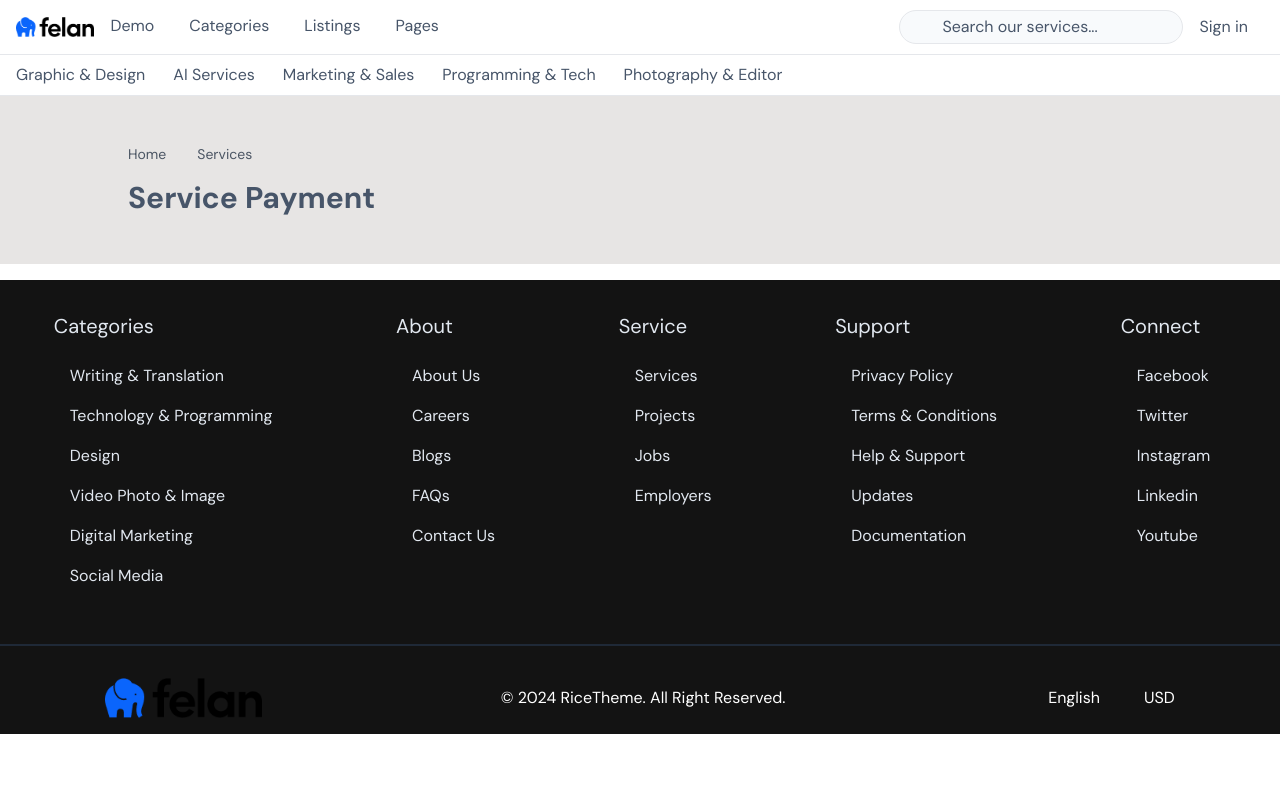
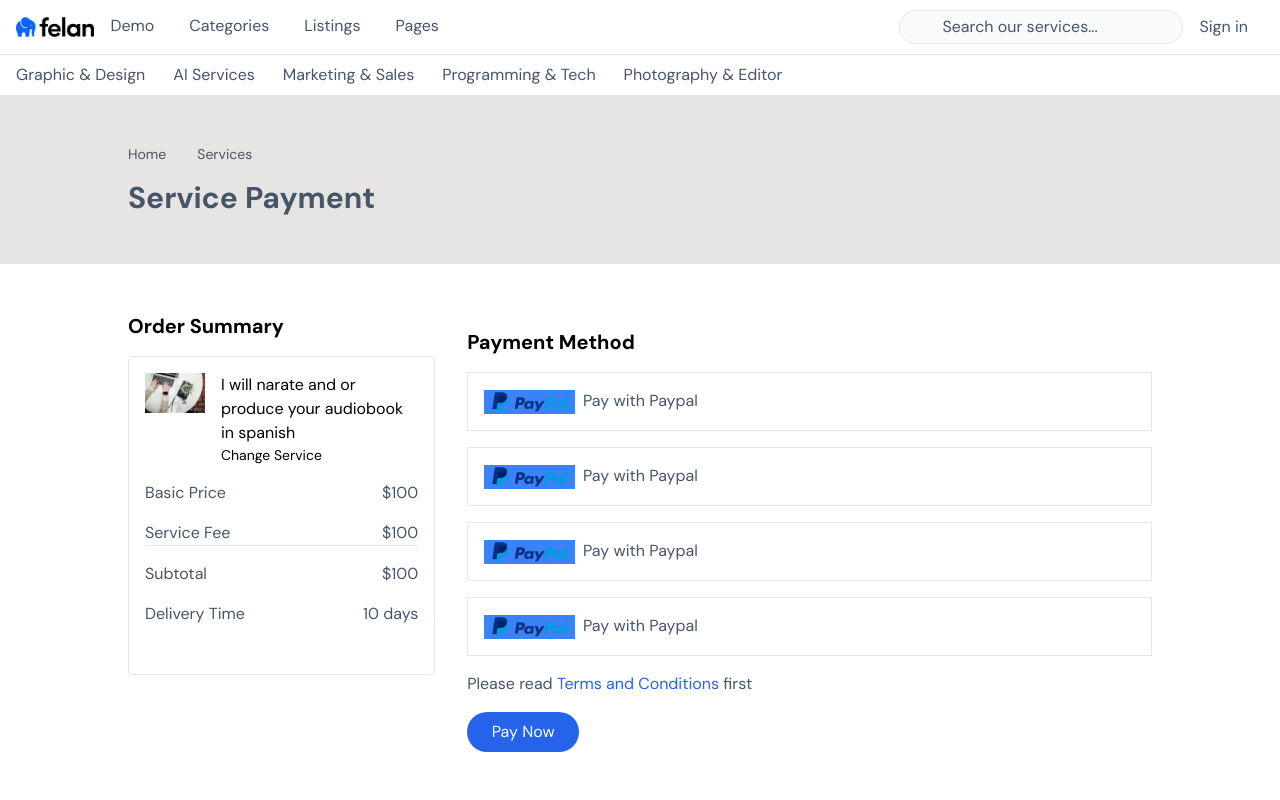
Before and after one commit to remesoft/company-x, a React (Vite) app: page /services/payment in a window 1280 px wide. Shown: the top 800 px of the page. Built offline with nearby package versions, Linux system fonts and the light colour scheme; some icons are missing.

Commit message:
payment selection page done

```diff
--- /dev/null
+++ b/src/components/PaymentSelect.jsx
@@ -0,0 +1,84 @@
+import React from "react";
+import serviceImg from "../assets/images/service.webp";
+import { Link } from "react-router-dom";
+import paypalLogo from "../assets/paypal.png";
+export default function PaymentSelect() {
+  return (
+    <>
+      <section className="mx-auto w-4/5 gap-4 py-12 md:grid md:grid-cols-[30%_70%]">
+        {/* Order Summary */}
+        <div>
+          <h2 className="mb-4 text-black text-xl font-bold">Order Summary</h2>
+          <div className="flex flex-col border rounded p-4">
+
+            <div className="flex gap-4 mb-4">
+              <img className="h-10 w-20" src={serviceImg} alt="" />
+              <div>
+                <h4 className="text-black">I will narate and or produce your audiobook in spanish</h4>
+                <p className="text-sm text-black">Change Service</p>
+              </div>
+            </div>
+
+            <div className="flex mb-4 flex-col border-b">
+              <div className="flex justify-between mb-4">
+                <span>Basic Price</span>
+                <span>$100</span>
+              </div>
+              <div className="flex justify-between">
+                <span>Service Fee</span>
+                <span>$100</span>
+              </div>
+            </div>
+
+            <div className="flex flex-col mb-4">
+              <div className="flex justify-between mb-4">
+                <span>Subtotal</span>
+                <span>$100</span>
+              </div>
+              <div className="flex justify-between mb-4">
+                <span>Delivery Time</span>
+                <span>10 days</span>
+              </div>
+            </div>
+
+          </div>
+        </div>
+
+        {/* Payment Method */}
+        <div className="flex flex-col p-4">
+          <h2 className="mb-4 text-black text-xl font-bold">Payment Method</h2>
+          <div>
+            <div className="border mb-4 p-4">
+            <input type="radio" name="payment" id="payment" className="hidden" />
+            <label htmlFor="payment">
+                <img className="h-6 inline-block bg-blue-500 mr-2 test-white" src={paypalLogo} alt="" />
+                Pay with Paypal</label>
+            </div>
+            <div className="border mb-4 p-4">
+            <input type="radio" name="payment" id="payment" className="hidden" />
+            <label htmlFor="payment">
+                <img className="h-6 inline-block bg-blue-500 mr-2 test-white" src={paypalLogo} alt="" />
+                Pay with Paypal</label>
+            </div>
+            <div className="border mb-4 p-4">
+            <input type="radio" name="payment" id="payment" className="hidden" />
+            <label htmlFor="payment">
+                <img className="h-6 inline-block bg-blue-500 mr-2 test-white" src={paypalLogo} alt="" />
+                Pay with Paypal</label>
+            </div>
+            <div className="border mb-4 p-4">
+            <input type="radio" name="payment" id="payment" className="hidden" />
+            <label htmlFor="payment">
+                <img className="h-6 inline-block bg-blue-500 mr-2 test-white" src={paypalLogo} alt="" />
+                Pay with Paypal</label>
+            </div>
+
+
+          </div>
+          <p className="mb-4">Please read <Link to="#" className="text-blue-600">Terms and Conditions</Link> first</p>
+          <button className="inline-block w-28 bg-blue-600 text-white py-2 px-4 rounded-full">Pay Now</button>
+        </div>
+      </section>
+    </>
+  );
+}
--- a/src/pages/ServicePayment.jsx
+++ b/src/pages/ServicePayment.jsx
@@ -1,10 +1,12 @@
 import React from "react";
 import PageHeading from "../components/PageHeading";
+import PaymentSelect from "../components/PaymentSelect";
 
 export default function ServicePayment() {
   return (
     <>
       <PageHeading />
+      <PaymentSelect />
     </>
   );
 }
```
Also changed, not shown: src/assets/Paypal.png (added).
